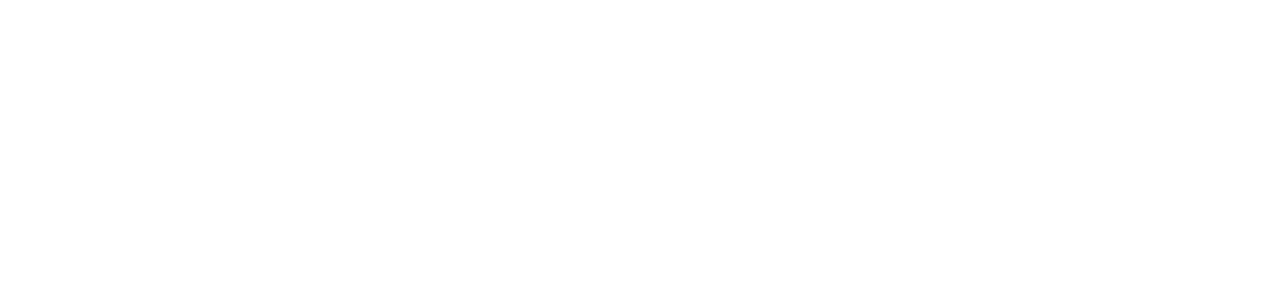
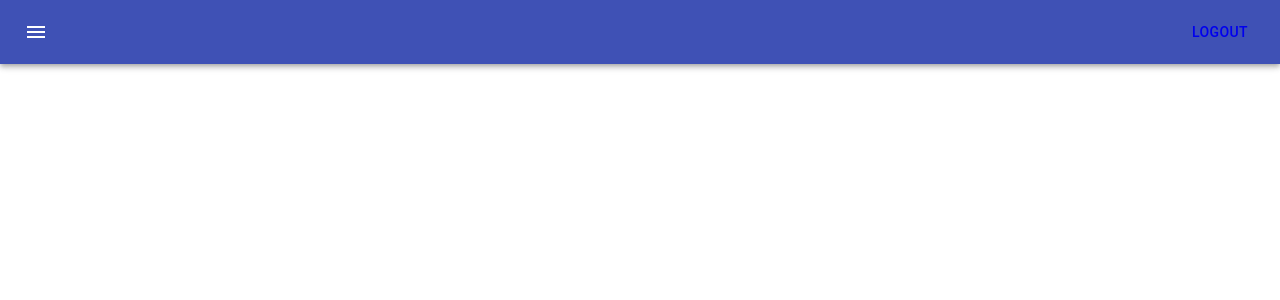
Before and after one commit to sarabastian/rails-chat-app, a React (Create React App) app in the folder frontend/: page /patient-partner-home in a window 1280 px wide. Shown: the top 300 px of the page. Built offline with nearby package versions, Linux system fonts and the light colour scheme.

Commit message:
logic for logging in as patient vs patient partner redirect

```diff
--- a/frontend/src/App.js
+++ b/frontend/src/App.js
@@ -2,8 +2,15 @@ import React, { useEffect } from "react";
 import LandingPage from "./LandingPage";
 import Login from "./Login";
 import SignUp from "./Signup";
-import PatientPage from "./PatientPage";
-import { BrowserRouter as Router, Switch, Route, Link } from "react-router-dom";
+import NewMessage from "./patients/NewMessage";
+import PatientPage from "./patients/PatientPage";
+import PatientPartnerPage from "./patientPartners/PatientPartnerPage";
+import {
+  BrowserRouter as Router,
+  Switch,
+  Route,
+  Redirect,
+} from "react-router-dom";
 
 function App() {
   const [isLoggedIn, login] = React.useState(false);
@@ -16,7 +23,7 @@ function App() {
 
   useEffect(() => {
     handleLogin();
-  });
+  }, []);
 
   return (
     <Router>
@@ -35,6 +42,22 @@ function App() {
           component={() => <SignUp handleLogin={handleLogin} />}
         />
         <Route exact path="/patient-home" component={PatientPage} />
+        <Route exact path="/new-message" component={NewMessage} />
+        <Route
+          exact
+          path="/patient-partner-home"
+          component={PatientPartnerPage}
+        />
+
+        <Route
+          exact
+          path="/logout"
+          component={() => {
+            localStorage.clear();
+
+            return <Redirect to="/login" />;
+          }}
+        />
       </Switch>
     </Router>
   );
--- a/frontend/src/LandingPage.js
+++ b/frontend/src/LandingPage.js
@@ -7,7 +7,6 @@ import {
   Button,
   Typography,
   Grid,
-  Paper,
 } from "@material-ui/core";
 import { Link } from "react-router-dom";
 
--- a/frontend/src/Login.js
+++ b/frontend/src/Login.js
@@ -94,11 +94,13 @@ const Login = ({ handleLogin }) => {
 
       .then((data) => {
         if (data.hasOwnProperty("auth_key")) {
-          console.log(data.user_info);
+          // console.log(data.user_info);
           console.log(data);
-          localStorage.setItem("token", data.user_info.user_id);
+          localStorage.setItem("token", data.user_info.user.id);
           handleLogin();
-          history.push("/patient-home");
+          data.user_info.user.patient
+            ? history.push("/patient-home")
+            : history.push("/patient-partner-home");
         } else {
           alert("Oops! We couldn't find you. Please try logging in again");
         }
--- a/frontend/src/PatientPage.js
+++ /dev/null
@@ -1,7 +0,0 @@
-import React from "react";
-
-const PatientPage = () => {
-  return "hi";
-};
-
-export default PatientPage;
--- a/frontend/src/Signup.js
+++ b/frontend/src/Signup.js
@@ -82,7 +82,7 @@ export default function SignUp(props) {
   const name = `${firstName} ${lastName}`;
 
   const handleSubmit = (e) => {
-    console.log("working");
+    // console.log("working");
     e.preventDefault();
 
     fetch("http://localhost:3000/api/v1/signup", {
--- /dev/null
+++ b/frontend/src/patientPartners/PatientPartnerPage.js
@@ -0,0 +1,60 @@
+import React, { useEffect } from "react";
+import {
+  Grid,
+  AppBar,
+  Toolbar,
+  IconButton,
+  Typography,
+  Button,
+} from "@material-ui/core";
+import MenuIcon from "@material-ui/icons/Menu";
+import { Link } from "react-router-dom";
+
+import { makeStyles } from "@material-ui/core/styles";
+const useStyles = makeStyles((theme) => ({
+  root: {
+    flexGrow: 1,
+  },
+  menuButton: {
+    marginRight: theme.spacing(2),
+  },
+  title: {
+    flexGrow: 1,
+    justifyContent: "center",
+  },
+
+  paper: {
+    height: 140,
+    width: 100,
+  },
+  control: {
+    padding: theme.spacing(2),
+  },
+}));
+
+const PatientPartnerPage = () => {
+  const classes = useStyles();
+
+  return (
+    <div className={classes.root}>
+      <AppBar position="static">
+        <Toolbar>
+          <IconButton
+            edge="start"
+            className={classes.menuButton}
+            color="inherit"
+            aria-label="menu"
+          >
+            <MenuIcon />
+          </IconButton>
+          <Typography variant="h6" className={classes.title}></Typography>
+          <Link to="/logout">
+            <Button color="inherit">Logout</Button>
+          </Link>
+        </Toolbar>
+      </AppBar>
+    </div>
+  );
+};
+
+export default PatientPartnerPage;
--- /dev/null
+++ b/frontend/src/patients/NewMessage.js
@@ -0,0 +1,59 @@
+import React from "react";
+import {
+  Grid,
+  AppBar,
+  Toolbar,
+  IconButton,
+  Typography,
+  Button,
+} from "@material-ui/core";
+import MenuIcon from "@material-ui/icons/Menu";
+import { Link } from "react-router-dom";
+
+import { makeStyles } from "@material-ui/core/styles";
+const useStyles = makeStyles((theme) => ({
+  root: {
+    flexGrow: 1,
+  },
+  menuButton: {
+    marginRight: theme.spacing(2),
+  },
+  title: {
+    flexGrow: 1,
+    justifyContent: "center",
+  },
+
+  paper: {
+    height: 140,
+    width: 100,
+  },
+  control: {
+    padding: theme.spacing(2),
+  },
+}));
+const NewMessage = () => {
+  const classes = useStyles();
+
+  return (
+    <AppBar position="static">
+      <Toolbar>
+        <IconButton
+          edge="start"
+          className={classes.menuButton}
+          color="inherit"
+          aria-label="menu"
+        >
+          <MenuIcon />
+        </IconButton>
+        <Typography variant="h6" className={classes.title}>
+          New Message
+        </Typography>
+        <Link to="/logout">
+          <Button color="inherit">Logout</Button>
+        </Link>
+      </Toolbar>
+    </AppBar>
+  );
+};
+
+export default NewMessage;
--- /dev/null
+++ b/frontend/src/patients/PatientPage.js
@@ -0,0 +1,77 @@
+import React, { useEffect } from "react";
+import PatientPartnerCard from "./PatientPartnerCard";
+import {
+  Grid,
+  AppBar,
+  Toolbar,
+  IconButton,
+  Typography,
+  Button,
+} from "@material-ui/core";
+import MenuIcon from "@material-ui/icons/Menu";
+import { Link } from "react-router-dom";
+
+import { makeStyles } from "@material-ui/core/styles";
+const useStyles = makeStyles((theme) => ({
+  root: {
+    flexGrow: 1,
+  },
+  menuButton: {
+    marginRight: theme.spacing(2),
+  },
+  title: {
+    flexGrow: 1,
+    justifyContent: "center",
+  },
+
+  paper: {
+    height: 140,
+    width: 100,
+  },
+  control: {
+    padding: theme.spacing(2),
+  },
+}));
+
+const PatientPage = () => {
+  const classes = useStyles();
+
+  const [users, setAllUsers] = React.useState([]);
+  useEffect(() => {
+    fetch("http://localhost:3000/api/v1/users")
+      .then((r) => r.json())
+      .then((users) => setAllUsers(users));
+  }, []);
+  console.log(users);
+  return (
+    <div className={classes.root}>
+      <AppBar position="static">
+        <Toolbar>
+          <IconButton
+            edge="start"
+            className={classes.menuButton}
+            color="inherit"
+            aria-label="menu"
+          >
+            <MenuIcon />
+          </IconButton>
+          <Typography variant="h6" className={classes.title}>
+            Available PatientPartners
+          </Typography>
+          <Link to="/logout">
+            <Button color="inherit">Logout</Button>
+          </Link>
+        </Toolbar>
+      </AppBar>
+      {users.map((user) =>
+        user.patient_partner ? (
+          <Grid container className={classes.root} spacing={2}>
+            <PatientPartnerCard key={user.id} user={user} />
+          </Grid>
+        ) : null
+      )}
+    </div>
+  );
+};
+
+export default PatientPage;
--- /dev/null
+++ b/frontend/src/patients/PatientPartnerCard.js
@@ -0,0 +1,34 @@
+import React from "react";
+import {
+  Card,
+  CardActions,
+  CardContent,
+  Button,
+  Typography,
+  Grid,
+} from "@material-ui/core";
+import { makeStyles } from "@material-ui/core/styles";
+import { Link } from "react-router-dom";
+
+const PatientPartnerCard = ({ user }) => {
+  return (
+    <Grid item xs={12}>
+      <Grid container justifyContent="center">
+        <Card>
+          <CardContent>
+            <Typography variant="h5" component="h2">
+              {user.full_name}
+            </Typography>
+          </CardContent>
+          <CardActions>
+            <Link to="/new-message">
+              <Button size="small">Message</Button>
+            </Link>
+          </CardActions>
+        </Card>
+      </Grid>
+    </Grid>
+  );
+};
+
+export default PatientPartnerCard;
```
Also changed, not shown: 1 other file (tests, documents, lock files or other folders).
